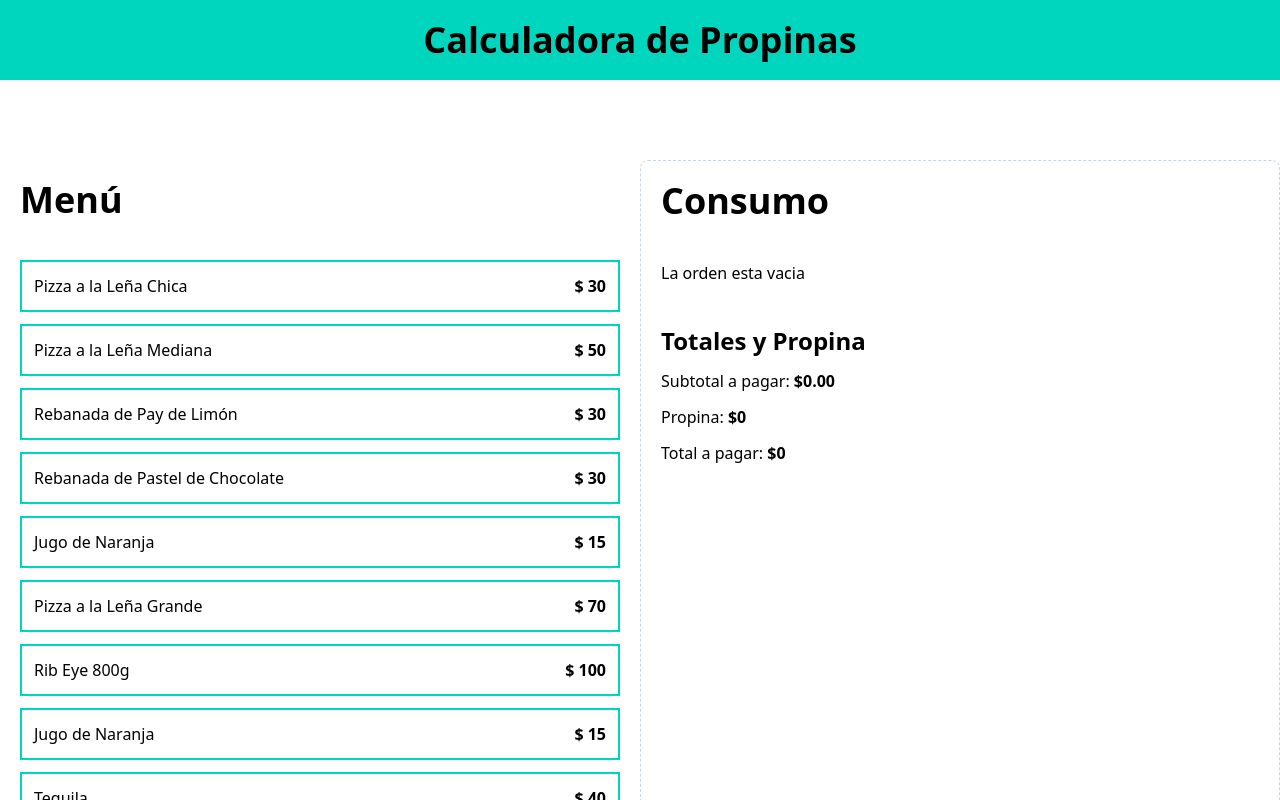
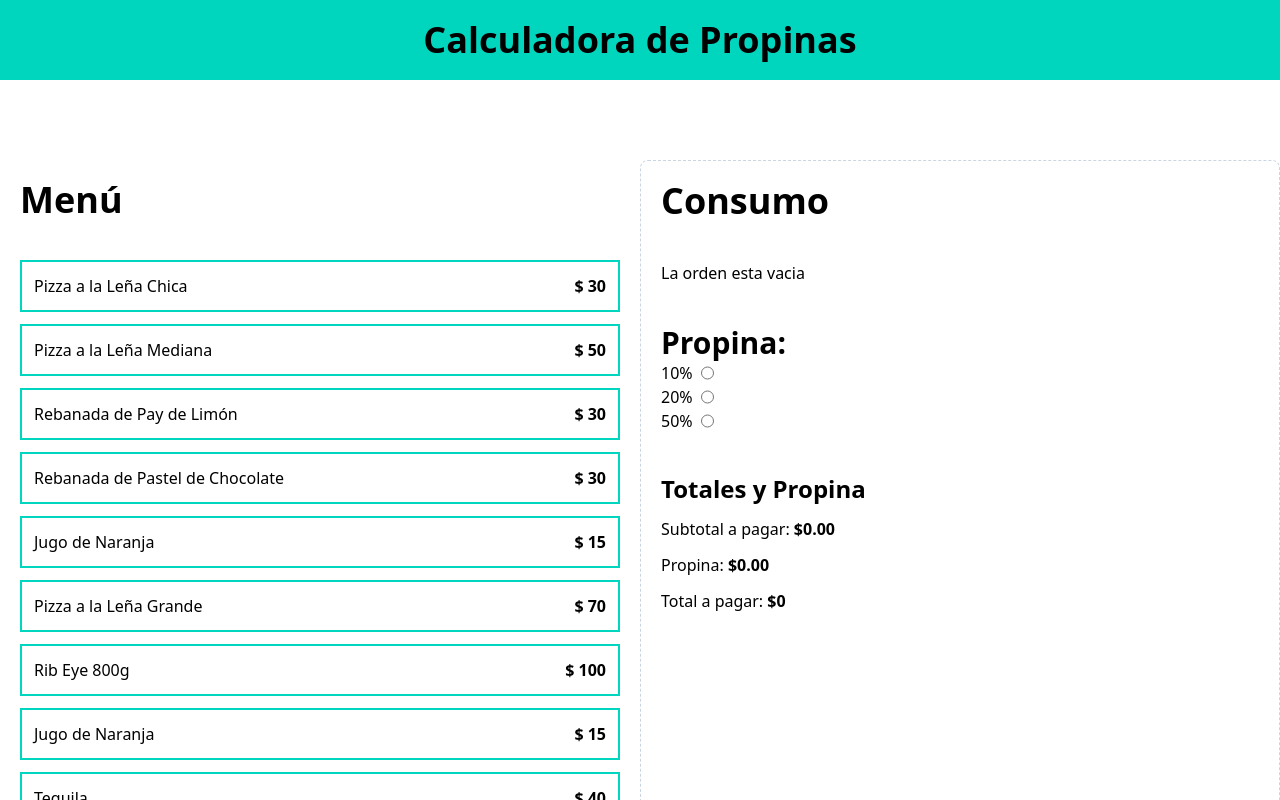
Before and after one commit to franwrld/calculadora-propinas, a React (Vite) app: page / in a window 1280 px wide. Shown: the top 800 px of the page. Built offline with nearby package versions, Linux system fonts and the light colour scheme.

Commit message:
Propinas terminado

```diff
--- a/src/App.tsx
+++ b/src/App.tsx
@@ -1,11 +1,12 @@
 import MenuItem from "./components/MenuItem"
 import OrderContents from "./components/OrderContents"
 import OrderTotals from "./components/OrderTotals"
+import PropinaForm from "./components/PropinaForm"
 import { menuItems } from "./data/db"
 import useOrder from "./hooks/useOrder"
 function App() {
 
-  const { order, addItem, removeItem } = useOrder()
+  const { order, addItem, removeItem, tip, setTip } = useOrder()
 
   return (
     <>
@@ -31,9 +32,13 @@
             order={order}
             removeItem={removeItem}
           />
+          <PropinaForm
+            setTip={setTip}
+
+          />
           <OrderTotals
             order={order}
-
+            tip={tip}
           />
         </div>
       </main>
--- a/src/components/OrderTotals.tsx
+++ b/src/components/OrderTotals.tsx
@@ -3,11 +3,13 @@
 import { formatCurrency } from "../helpers"
 
 type OrderTotalsProps = {
-    order: OrderItem[]
+    order: OrderItem[],
+    tip: number
 }
-export default function OrderTotals({order} : OrderTotalsProps) {
+export default function OrderTotals({order, tip} : OrderTotalsProps) {
 
     const subtotalAmount = useMemo(() => order.reduce( (total, item) => total + (item.cantidad * item.price), 0), [order])
+    const tipAmount = useMemo(() => subtotalAmount * tip, [tip, order])
 
     return (
         <>
@@ -20,7 +22,7 @@
 
                 <p>
                     Propina: {''}
-                    <span className="font-bold">$0</span>
+                    <span className="font-bold">{formatCurrency(tipAmount)}</span>
                 </p>
 
                 <p>
--- /dev/null
+++ b/src/components/PropinaForm.tsx
@@ -0,0 +1,43 @@
+import type { Dispatch, SetStateAction } from "react"
+const tipOptions = [
+    {
+      id: 'tip-10',
+      value: .10,
+      label: '10%'
+    },
+    {
+      id: 'tip-20',
+      value: .20,
+      label: '20%'
+    },
+    {
+      id: 'tip-50',
+      value: .50,
+      label: '50%'
+    },
+  ]
+
+type PropinaFormProps = {
+    setTip: Dispatch<SetStateAction<number>>
+}
+export default function PropinaForm({setTip} : PropinaFormProps) {
+  return (
+    <div>
+        <h3 className="font-black text-3xl">Propina:</h3>
+        <form action="">
+            {tipOptions.map(tip => (
+                <div className="flex gap-2" key={tip.id}>
+                    <label htmlFor={tip.id}>{tip.label}</label>
+                    <input
+                        id={tip.id}
+                        type="radio"
+                        name="tip"
+                        value={tip.value}
+                        onChange={ e => setTip(+e.target.value)}
+                    />
+                </div>
+            ))}
+        </form>
+    </div>
+  )
+}
--- a/src/hooks/useOrder.ts
+++ b/src/hooks/useOrder.ts
@@ -3,6 +3,7 @@
 
 export default function useOrder() {
     const [order, setOrder] = useState<OrderItem[]>([])
+    const [tip, setTip] = useState(0)
 
     const addItem = (item : MenuItem) => {
         const itemExist = order.find(orderItem => orderItem.id === item.id)
@@ -23,6 +24,8 @@
 
     return {
         order,
+        tip,
+        setTip,
         addItem,
         removeItem
     }
```
